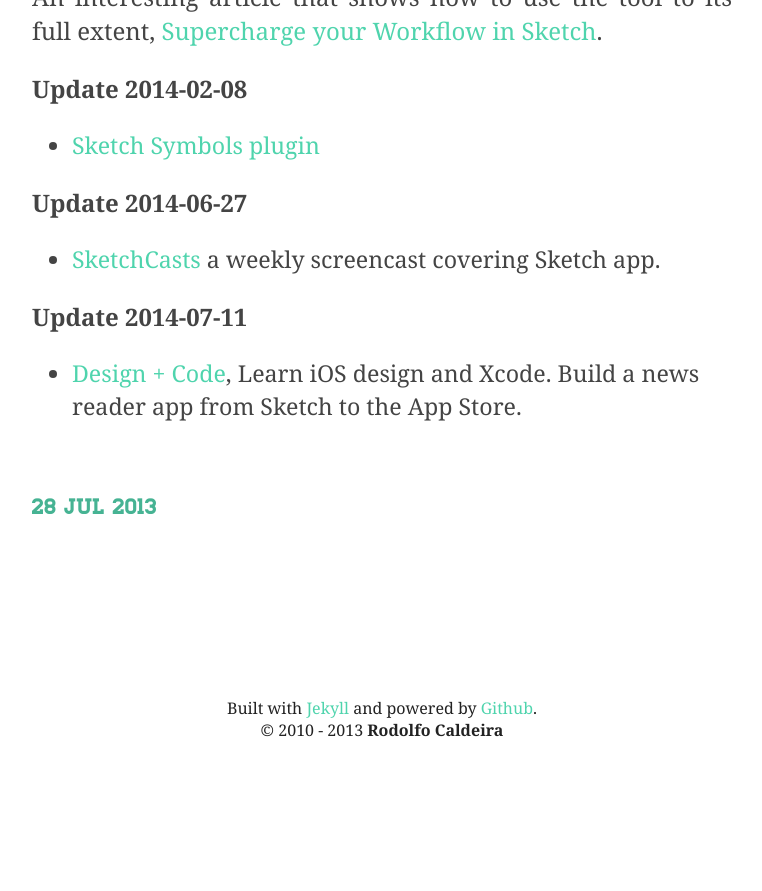
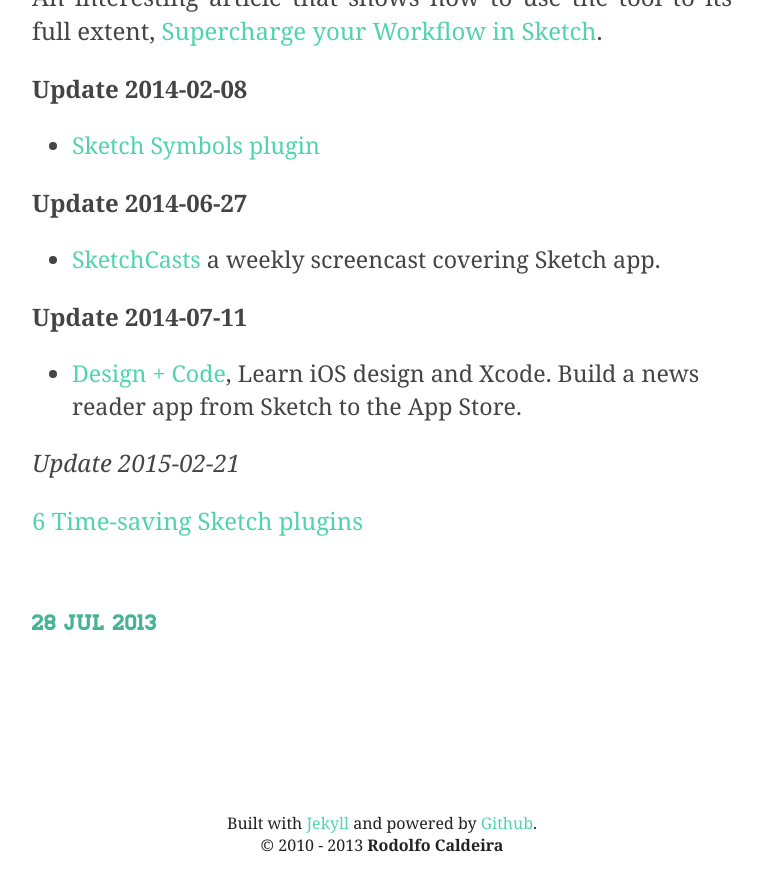
Before and after one commit to rodolfocaldeira/rodolfocaldeira.github.com, a Jekyll site: the page built from _posts/2013-07-28-interesting-bits-9-sketch-app.md, in a window 1280 px wide and 900 px high, scrolled down 1644 px. Shown: the top 891 px of the window, without its empty margins (258-1020 px from the left). Built offline with Jekyll 4.4.1, drawn with Linux system fonts in a browser that asks for light colours; before the commit the page ends 2429 px from its top, so only the background shows below that.

Commit message:
Added a link to some really cool sketch plugins

```diff
--- a/_posts/2013-07-28-interesting-bits-9-sketch-app.md
+++ b/_posts/2013-07-28-interesting-bits-9-sketch-app.md
@@ -43,3 +43,7 @@
 
 - [Design + Code](http://designcode.io/), Learn iOS design and Xcode. Build a news reader app from
 Sketch to the App Store.
+
+_Update 2015-02-21_
+
+[6 Time-saving Sketch plugins](http://blog.invisionapp.com/6-time-saving-sketch-plugins-to-install-right-now-for-free/)
```
